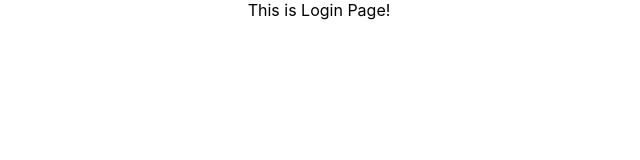
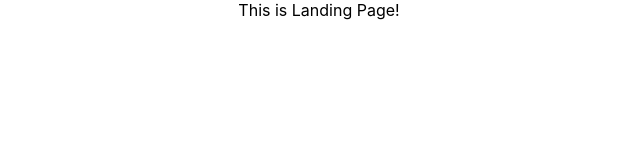
Before and after one commit to wahid2272/Contact-Organizer-Application, a React (Create React App) app in the folder contact-organizer-app/: page / in a window 1280 px wide. Shown: the top 160 px of the page, without its empty margins (321-961 px from the left). Built offline with nearby package versions, Linux system fonts and the light colour scheme.

Commit message:
Landing page added as seperate branch

```diff
--- a/contact-organizer-app/src/App.js
+++ b/contact-organizer-app/src/App.js
@@ -3,7 +3,7 @@ import './App.css';
 function App() {
   return (
     <div className="App">
-      This is Login Page!
+      This is Landing Page!
     </div>
   );
 }
```
Also changed, not shown: 1 other file (tests, documents, lock files or other folders).
